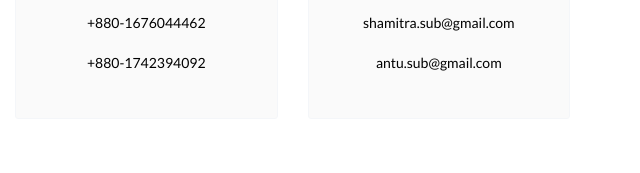
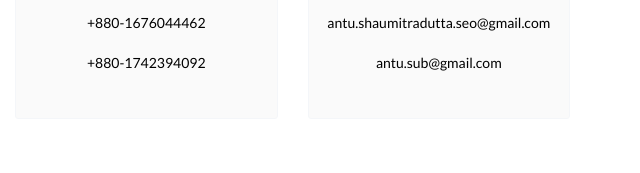
Before and after one commit to Shamitra-Dutta/shamitra-portfolio, a plain HTML site: page index.html in a window 1280 px wide. Shown: the part 8073-8246 px from the top of the page, 640-1280 px from the left. Drawn offline with Linux system fonts and the light colour scheme; some packages are replaced by stand-ins of ours.

Commit message:
Update index.html

```diff
--- a/index.html
+++ b/index.html
@@ -996,7 +996,7 @@
 						<div class="col-md-3">
 							<div class="single-contact">
 								<i class="fa fa-envelope"></i>
-								<p>shamitra.sub@gmail.com</p>
+								<p>antu.shaumitradutta.seo@gmail.com</p>
 								<p>antu.sub@gmail.com</p>
 							</div>
 						</div>
```
